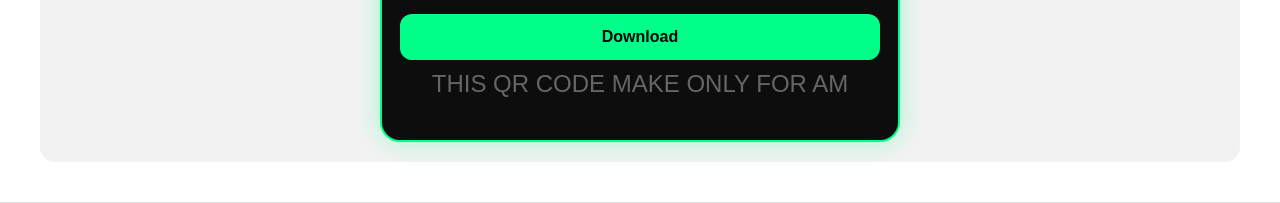
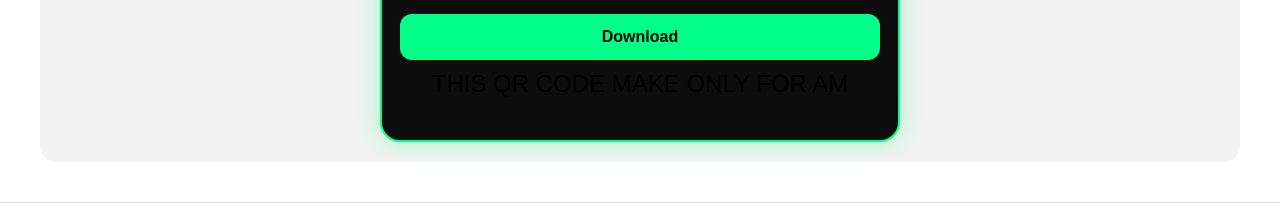
Before and after one commit to na0443227-ops/PREBOX, a plain HTML site: page index.html in a window 1280 px wide. Shown: the part 1748-1951 px from the top of the page. Drawn offline with Linux system fonts and the light colour scheme.

Commit message:
Update index.html

```diff
--- a/index.html
+++ b/index.html
@@ -46,6 +46,6 @@ body{margin:0;font-family:Arial;background:#ffffff;color:#000;text-align:center}
       Download
   </a>
 
-  <p style="color:#666; font-size:24px; margin-top:10px;">THIS QR CODE MAKE ONLY FOR AM</p>
+  <p style="color:#000000; font-size:24px; margin-top:10px;">THIS QR CODE MAKE ONLY FOR AM</p>
 
 </div>
```
